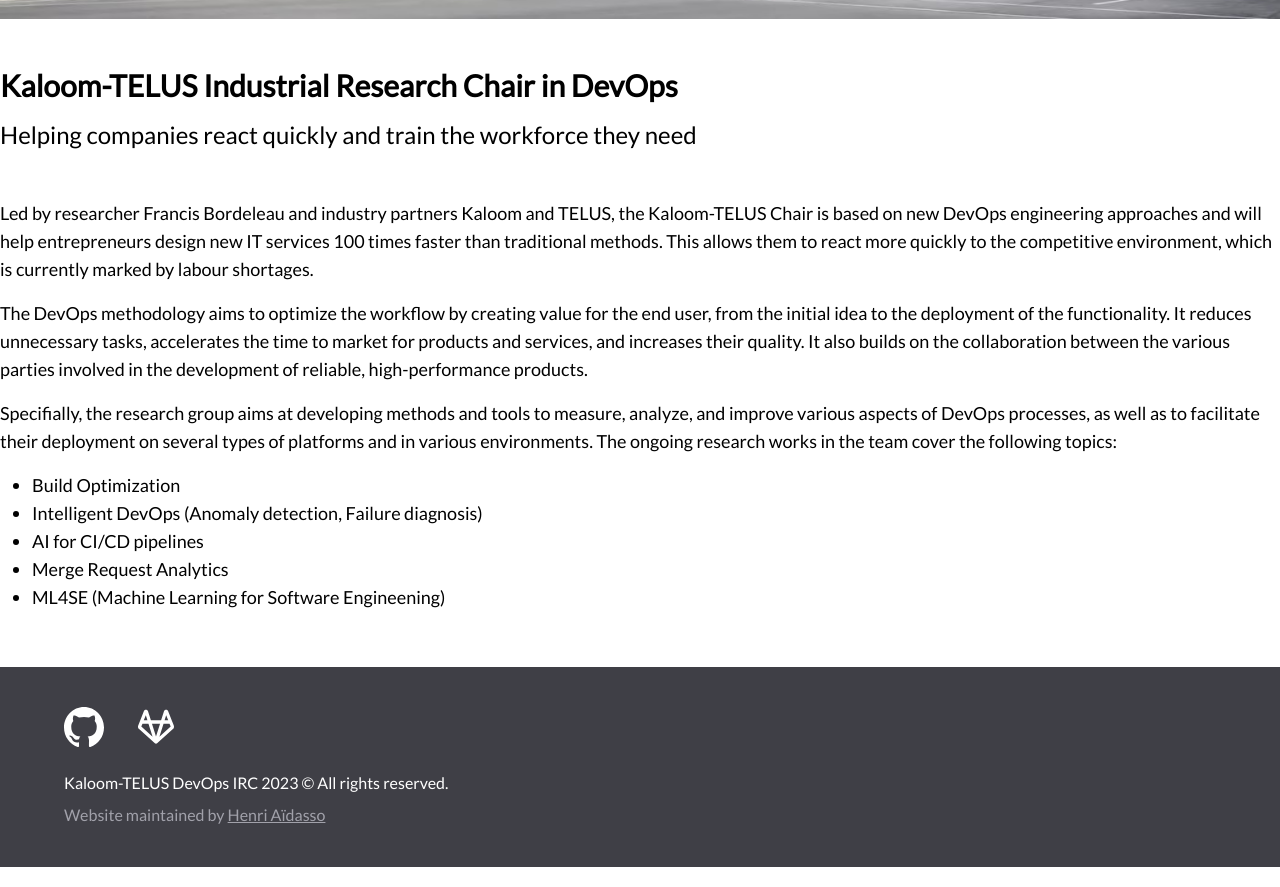
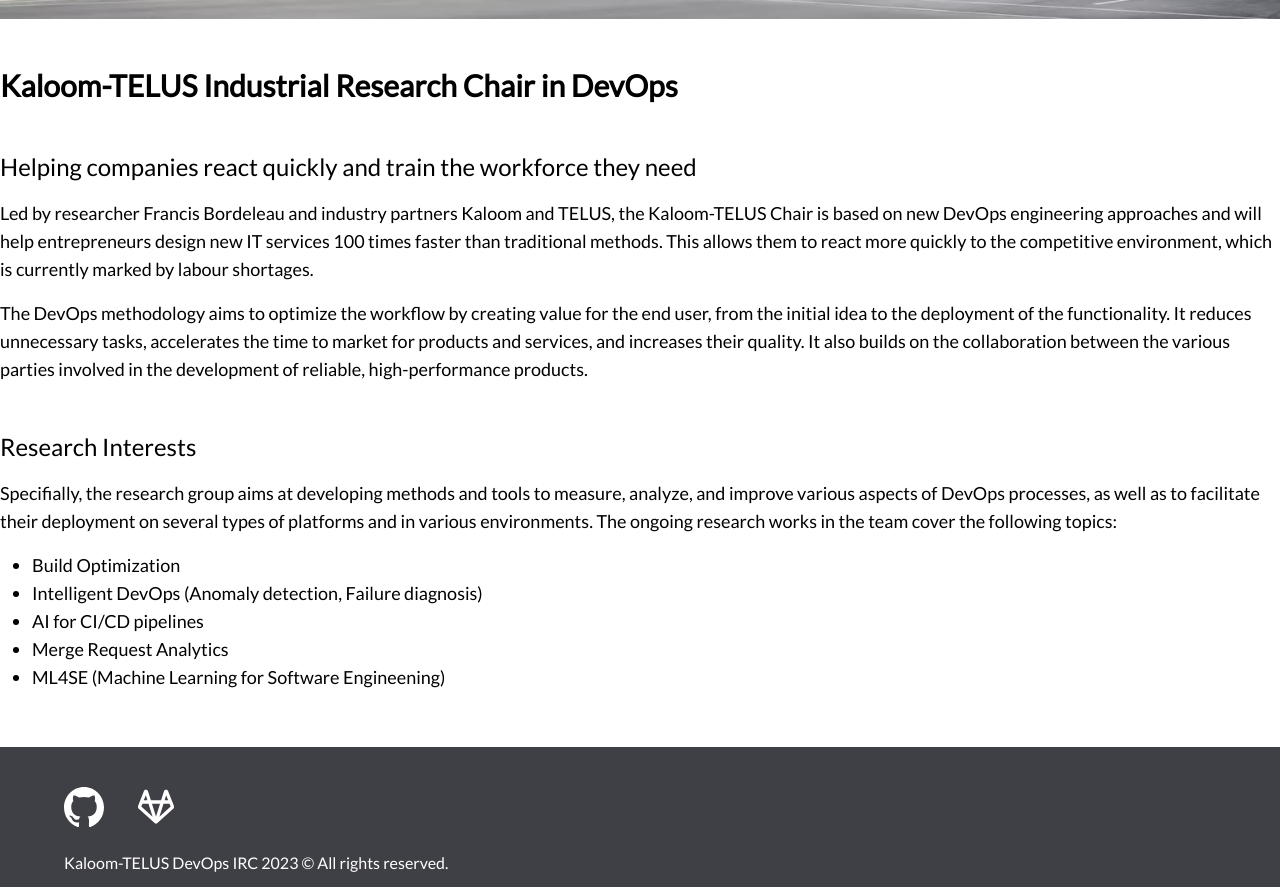
Before and after one commit to devopsirc/devopsirc.github.io, a Vue app: page / in a window 1280 px wide. Shown: the part 389-1276 px from the top of the page. Built offline with nearby package versions, Linux system fonts and the light colour scheme; what tw-elements would draw is missing.

Commit message:
home page updated

```diff
--- a/src/components/home/TheWelcome.vue
+++ b/src/components/home/TheWelcome.vue
@@ -2,7 +2,10 @@
   <div>
     <img src="@/assets/images/ets.jpg" class="h-72 w-full mt-2 md:mt-0" alt="Kaloom" />
     <h1 class="text-3xl mt-12 font-bold">Kaloom-TELUS Industrial Research Chair in DevOps</h1>
-    <h2 class="text-2xl my-4 mb-12">Helping companies react quickly and train the workforce they need</h2>
+
+
+    <div>
+        <h2 class="text-2xl mt-12 mb-4">Helping companies react quickly and train the workforce they need</h2>
 
         <p class="text-lg my-4">
         Led by researcher Francis Bordeleau and industry partners Kaloom and TELUS, the Kaloom-TELUS
@@ -18,6 +21,11 @@
         builds on the collaboration between the various parties involved in the development of
         reliable, high-performance products.
         </p>
+    </div>
+
+
+    <div>
+        <h2 class="text-2xl mt-12 mb-4">Research Interests</h2>
 
         <p class="text-lg my-4">
         Specifially, the research group aims at developing methods and tools to measure, analyze, and
@@ -34,4 +42,5 @@
         </ul>
         </p>
     </div>
+  </div>
 </template>
```
Lines whose indentation alone changed are shown as unchanged.
